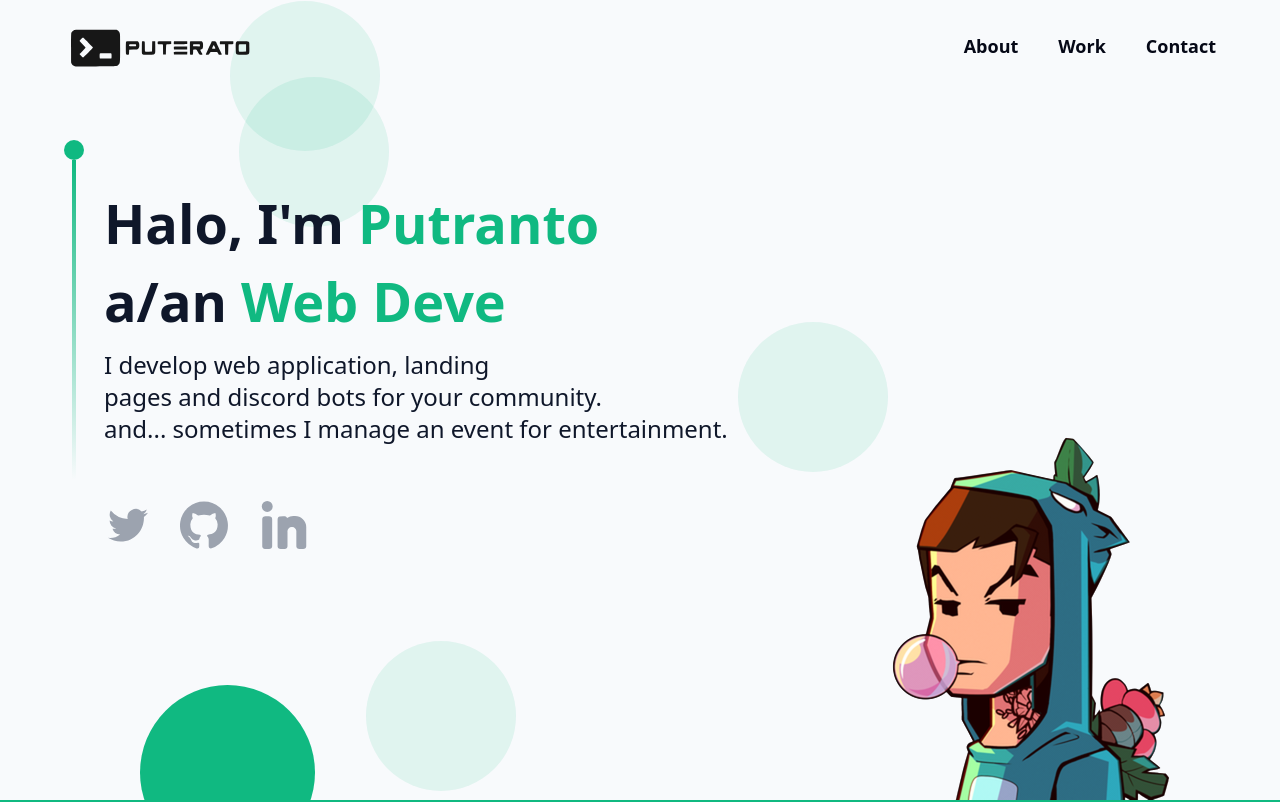
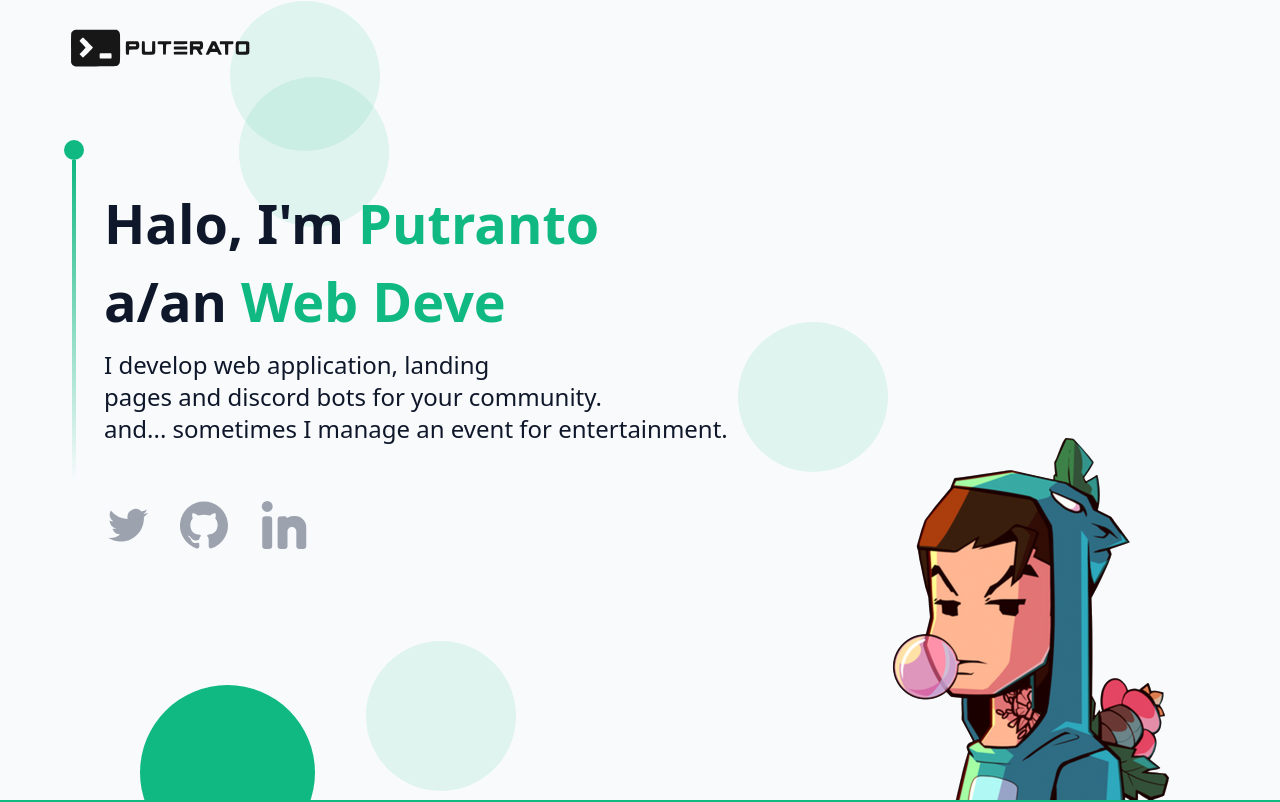
Before and after one commit to irsyadfptr/irsyadfptr.github.io, a React (Vite) app: page / in a window 1280 px wide. Shown: the top 802 px of the page. Built offline with nearby package versions, Linux system fonts and the light colour scheme.

Commit message:
erase menu on navbar

```diff
--- a/src/components/Navbar.jsx
+++ b/src/components/Navbar.jsx
@@ -1,26 +1,26 @@
 import { useEffect, useState } from "react";
 import { Link } from "react-router-dom";
 import { styles } from "../styles";
-import { logo, menu, close } from "../assets";
+import { logo } from "../assets";
 
-const navLinks = [
-    {
-      id: "about",
-      title: "About",
-    },
-    {
-      id: "work",
-      title: "Work",
-    },
-    {
-      id: "contact",
-      title: "Contact",
-    },
-];
+// const navLinks = [
+//     {
+//       id: "about",
+//       title: "About",
+//     },
+//     {
+//       id: "work",
+//       title: "Work",
+//     },
+//     {
+//       id: "contact",
+//       title: "Contact",
+//     },
+// ];
 
 const Navbar = () => {
-  const [active, setActive] = useState("");
-  const [toggle, setToggle] = useState(false);
+  // const [active, setActive] = useState("");
+  // const [toggle, setToggle] = useState(false);
   const [scrolled, setScrolled] = useState(false);
 
   useEffect(() => {
@@ -59,7 +59,7 @@ const Navbar = () => {
 
         </Link>
 
-        <ul className='list-none hidden sm:flex flex-row gap-10'>
+        {/* <ul className='list-none hidden sm:flex flex-row gap-10'>
           {navLinks.map((nav) => (
             <li
               key={nav.id}
@@ -71,9 +71,9 @@ const Navbar = () => {
               <a href={`#${nav.id}`}>{nav.title}</a>
             </li>
           ))}
-        </ul>
+        </ul> */}
 
-        <div className='sm:hidden flex flex-1 justify-end items-center'>
+        {/* <div className='sm:hidden flex flex-1 justify-end items-center'>
           <img
             src={toggle ? close : menu}
             alt='menu'
@@ -103,7 +103,7 @@ const Navbar = () => {
               ))}
             </ul>
           </div>
-        </div>
+        </div> */}
       </div>
     </nav>
   );
```
